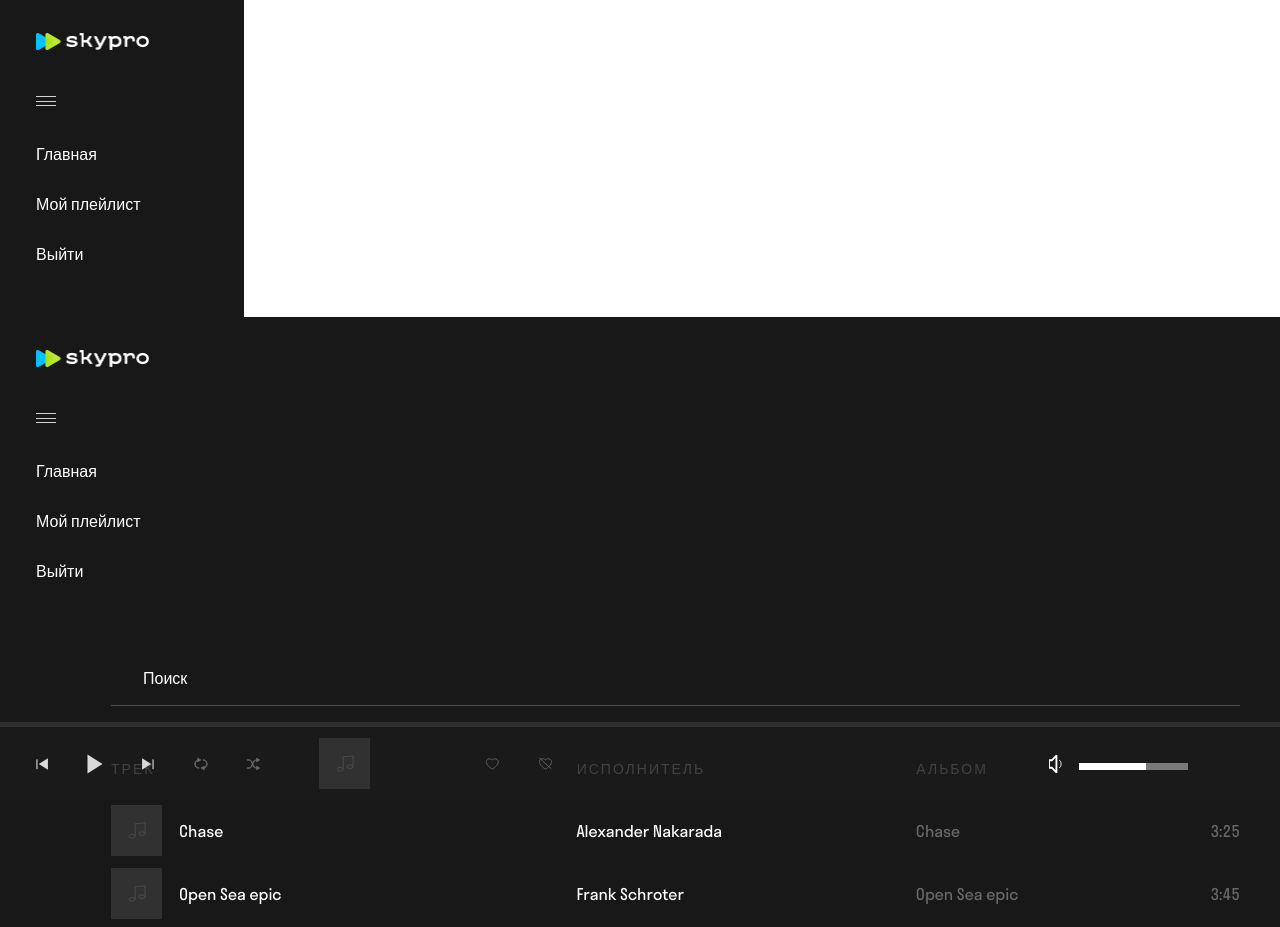
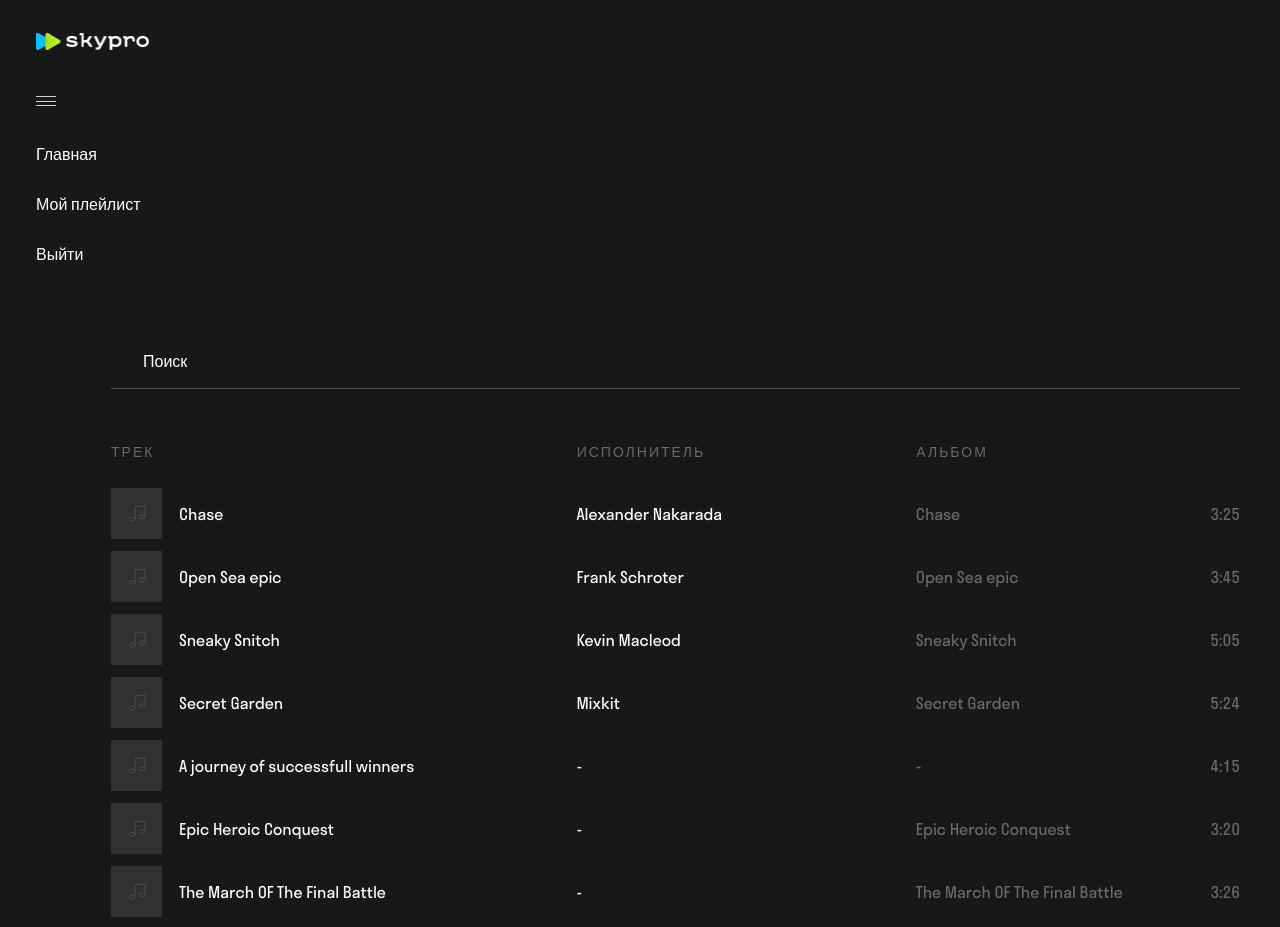
Before and after one commit to djon198360/skypro-music, a React (Create React App) app: page /category/1 in a window 1280 px wide. Shown: the top 927 px of the page. Built offline with nearby package versions, Linux system fonts and the light colour scheme; sample sign-in values are in the browser's storage.

Commit message:
create api

```diff
--- a/src/Api.jsx
+++ b/src/Api.jsx
@@ -1,17 +1,23 @@
-import { dataArray } from "./components/data";
+const APIHOST = "https://skypro-music-api.skyeng.tech/";
 
 export async function getAllTrack() {
-  const response = await fetch("http://localhost:3000/data.jsx");
-  // const response = await fetch("https://painassasin.online/catalog/track/all/");
-  const data = await response.json;
+  const response = await fetch(`${APIHOST}catalog/track/all/`,{
+    headers: {Authorization:``}
+  });
+  const data = await response.json();
+  if (!response.ok) {
+
+    throw new Error(`An error has occured: ${response.status}`);
+  }
+
   return data;
 }
 
 export function getTokken() {
- // const responsed = fetch("./");
+  // const responsed = fetch("./");
 }
- export function getFavoritesTrack() {
-    const responsed =  fetch(dataArray);
-    const datas =  responsed.json;
-    return datas;
-  }
+export function getFavoritesTrack() {
+  const responsed = fetch(`${APIHOST}`);
+  const datas = responsed.json;
+  return datas;
+}
--- a/src/App.jsx
+++ b/src/App.jsx
@@ -1,20 +1,25 @@
 /* eslint-disable react/jsx-no-constructed-context-values */
 import { StrictMode, useState } from "react";
 import AppRoutes from "./components/Routes/Routes";
-import Context from "./components/AuthForm/AuthForm";
+import {
+  Context,
+  setCurrentTrackContext,
+} from "./components/AuthForm/AuthForm";
 import * as S from "./StyledApp";
-import NavMenuLeftRender from "./components/NavLeft/NavLeft";
 
 export function App() {
   const user = localStorage.getItem("user");
   const [token, setToken] = useState(user);
+  const [currentTrack, setCurrentTrack] = useState(false);
   return (
     <StrictMode>
       <S.StyledWrapper>
         <Context.Provider value={[token, setToken]}>
-        <NavMenuLeftRender />
-          <AppRoutes />
-
+          <setCurrentTrackContext.Provider
+            value={[currentTrack, setCurrentTrack]}
+          >
+            <AppRoutes />
+          </setCurrentTrackContext.Provider>
         </Context.Provider>
       </S.StyledWrapper>
     </StrictMode>
--- a/src/Pages/Category.jsx
+++ b/src/Pages/Category.jsx
@@ -1,4 +1,4 @@
-import { useState, useEffect } from "react";
+import { useState, useEffect ,useContext} from "react";
 import {useLocation } from "react-router";
 import NavMenuLeftRender from  "../components/NavLeft/NavLeft" // "../NavLeft/NavLeft";
 import SearchFormRender from "../components/SearchForm/SearchForm";
@@ -14,8 +14,10 @@ import {
 import { dataArray } from "../components/data";
 import * as S from "./SMain";
 import * as SS from "../components/SideBar/style";
+import { setCurrentTrackContext } from "../components/AuthForm/AuthForm";
 
 function CategoryPageRender() {
+  const [currentTrack, setCurrentTrack] = useContext(setCurrentTrackContext);
   const [loading, setLoading] = useState(true);
   const location = useLocation()
 
@@ -41,11 +43,13 @@ function CategoryPageRender() {
             ) : (
               dataArray.map((list) => (
                 <PlayListItemRender
-                  key={list.id}
-                  listName={list.name}
-                  listAuthor={list.author}
-                  listAlbum={list.album}
-                  ListDuration_in_seconds={list.duration_in_seconds}
+                setCurrentTrack={setCurrentTrack}
+                key={list.id}
+                listName={list.name}
+                listAuthor={list.author}
+                listAlbum={list.album}
+                ListDuration_in_seconds={list.duration_in_seconds}
+                listUrl={list.track_file}
                 />
               ))
             )}
@@ -59,7 +63,11 @@ function CategoryPageRender() {
           </SS.MainSidebar>
         )}
       </S.Main>
-      <PlayerRender> {loading}</PlayerRender>
+      {currentTrack ? (
+        <PlayerRender current={currentTrack} loading={loading}>
+
+        </PlayerRender>
+      ) : null}
       <FooterRender />
     </S.Container>
   );
--- a/src/Pages/Favorites.jsx
+++ b/src/Pages/Favorites.jsx
@@ -1,4 +1,4 @@
-import { useState, useEffect } from "react";
+import { useState, useEffect ,useContext} from "react";
 import NavMenuLeftRender from "../components/NavLeft/NavLeft";
 import SearchFormRender from "../components/SearchForm/SearchForm";
 import TrackDescriptionCaptionRender from "../components/TrackDescriptionCaption/TrackDescriptionCaption";
@@ -12,8 +12,11 @@ import {
 import { dataArray } from "../components/data";
 import * as S from "./SMain";
 import * as SS from "../components/SideBar/style"
+import { setCurrentTrackContext } from "../components/AuthForm/AuthForm";
+
 
 function FavoritesPageRender() {
+  const [currentTrack, setCurrentTrack] = useContext(setCurrentTrackContext);
   const [loading, setLoading] = useState(true);
   useEffect(() => {
     const timer = setTimeout(() => {
@@ -38,11 +41,13 @@ function FavoritesPageRender() {
             ) : (
               dataArray.map((list) => (
                 <PlayListItemRender
-                  key={list.id}
-                  listName={list.name}
-                  listAuthor={list.author}
-                  listAlbum={list.album}
-                  ListDuration_in_seconds={list.duration_in_seconds}
+                setCurrentTrack={setCurrentTrack}
+                key={list.id}
+                listName={list.name}
+                listAuthor={list.author}
+                listAlbum={list.album}
+                ListDuration_in_seconds={list.duration_in_seconds}
+                listUrl={list.track_file}
                 />
               ))
             )}
@@ -50,7 +55,11 @@ function FavoritesPageRender() {
         </S.mainCenterblock>
          {loading ? <SkeletonSideBarRender /> : <SS.MainSidebar><PersonalSideBarRender userName="Разработчик SkyPro" /></SS.MainSidebar>}
       </S.Main>
-      <PlayerRender> {loading}</PlayerRender>
+      {currentTrack ? (
+        <PlayerRender current={currentTrack} loading={loading}>
+
+        </PlayerRender>
+      ) : null}
       <FooterRender />
     </S.Container>
   );
--- a/src/Pages/Main.jsx
+++ b/src/Pages/Main.jsx
@@ -12,27 +12,35 @@ import {
   SkeletonTrackRender,
   SkeletonSideBarRender,
 } from "../components/Skeleton/Skeleton";
-import { dataArray } from "../components/data";
 import * as S from "./SMain";
-import Context from "../components/AuthForm/AuthForm";
+import { setCurrentTrackContext } from "../components/AuthForm/AuthForm";
+import { getAllTrack } from "../Api";
 
 function MainPageRender() {
-const [currentTrack,setCurrentTrack] = useState(null)
+  const [currentTrack, setCurrentTrack] = useContext(setCurrentTrackContext);
+  const [allTrack, setAllTrack] = useState(null);
   const [loading, setLoading] = useState(true);
   useEffect(() => {
-         /*  getAllTrack().then((todos) => {console.log(todos)})
- setAllTrack(todos)
- */
-    const timer = setTimeout(() => {
-      setLoading(false);
-    }, 1000);
-    return () => clearTimeout(timer);
+    getAllTrack().then((arrayTrack) => {
+      try {
+        setAllTrack(arrayTrack);
+      } catch (error) {
+        setAllTrack(error);
+      } finally {
+        setLoading(false);
+      }
+    });
+
+    //  const timer = setTimeout(() => {
+    //     setLoading(false);
+    //    }, 1000);
+    //   return () => clearTimeout(timer);
   }, []);
 
   return (
     <S.Container>
       <S.Main>
-        {/* <NavMenuLeftRender /> */}
+        <NavMenuLeftRender />
         <S.mainCenterblock>
           <SearchFormRender />
           <S.H2>Треки</S.H2>
@@ -44,16 +52,15 @@ const [currentTrack,setCurrentTrack] = useState(null)
             {loading ? (
               <SkeletonTrackRender />
             ) : (
-              dataArray.map((list) => (
+              allTrack.map((list) => (
                 <PlayListItemRender
-                 setCurrentTrack = {setCurrentTrack}
+                  setCurrentTrack={setCurrentTrack}
                   key={list.id}
                   listName={list.name}
                   listAuthor={list.author}
                   listAlbum={list.album}
                   ListDuration_in_seconds={list.duration_in_seconds}
-                  listUrl = {list.track_file}
-
+                  listUrl={list.track_file}
                 />
               ))
             )}
@@ -61,11 +68,12 @@ const [currentTrack,setCurrentTrack] = useState(null)
         </S.mainCenterblock>
         {loading ? <SkeletonSideBarRender /> : <SideBarRender />}
       </S.Main>
-      {currentTrack ? <PlayerRender current = {currentTrack} loading={loading}> </PlayerRender>: null}
+      {currentTrack ? (
+        <PlayerRender current={currentTrack} loading={loading}></PlayerRender>
+      ) : null}
       <FooterRender />
     </S.Container>
-
   );
 }
 
-  export default MainPageRender;
+export default MainPageRender;
--- a/src/components/AuthForm/AuthForm.jsx
+++ b/src/components/AuthForm/AuthForm.jsx
@@ -1,11 +1,12 @@
 import { createContext } from "react";
 
 export const Context = createContext(false);
-export const Loading = createContext({isLoading:true});
+export const Loading = createContext({ isLoading: true });
+export const setCurrentTrackContext = createContext({ isCurrent: false });
 
-export const checkAuthData = (login,pass) => {
+export const checkAuthData = (login, pass) => {
   localStorage.setItem("user", login);
-  localStorage.setItem("pass",pass);
+  localStorage.setItem("pass", pass);
   const user = localStorage.getItem("user");
 
   return user;
```
